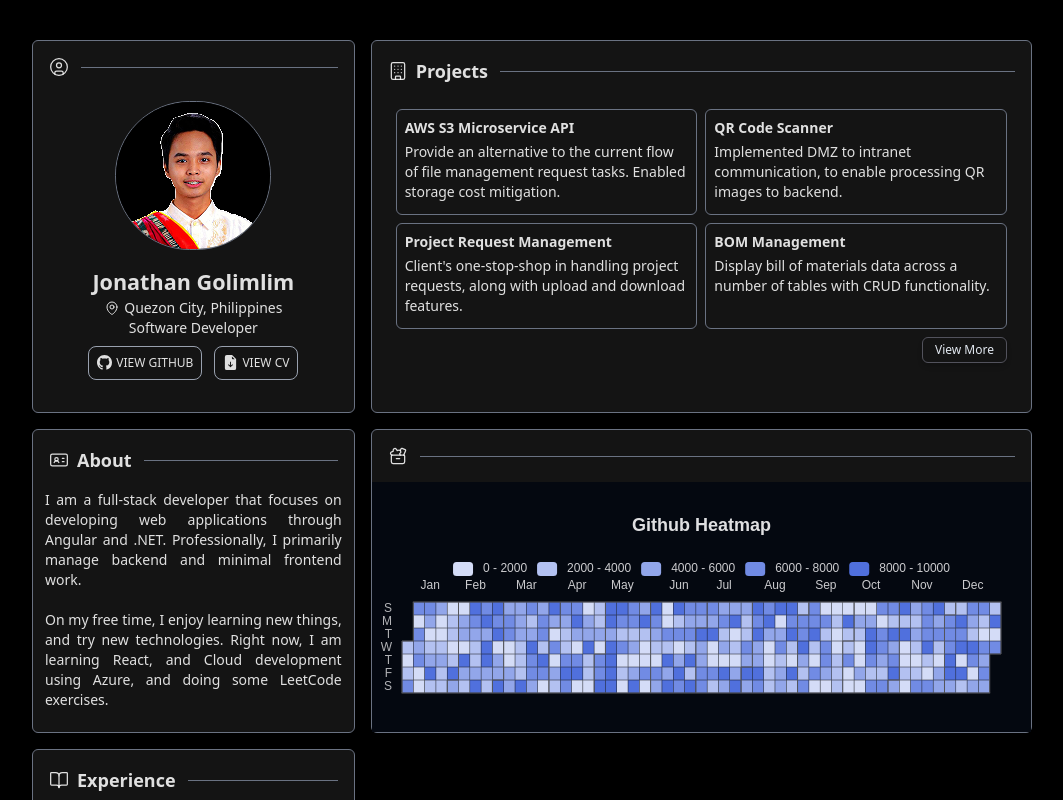
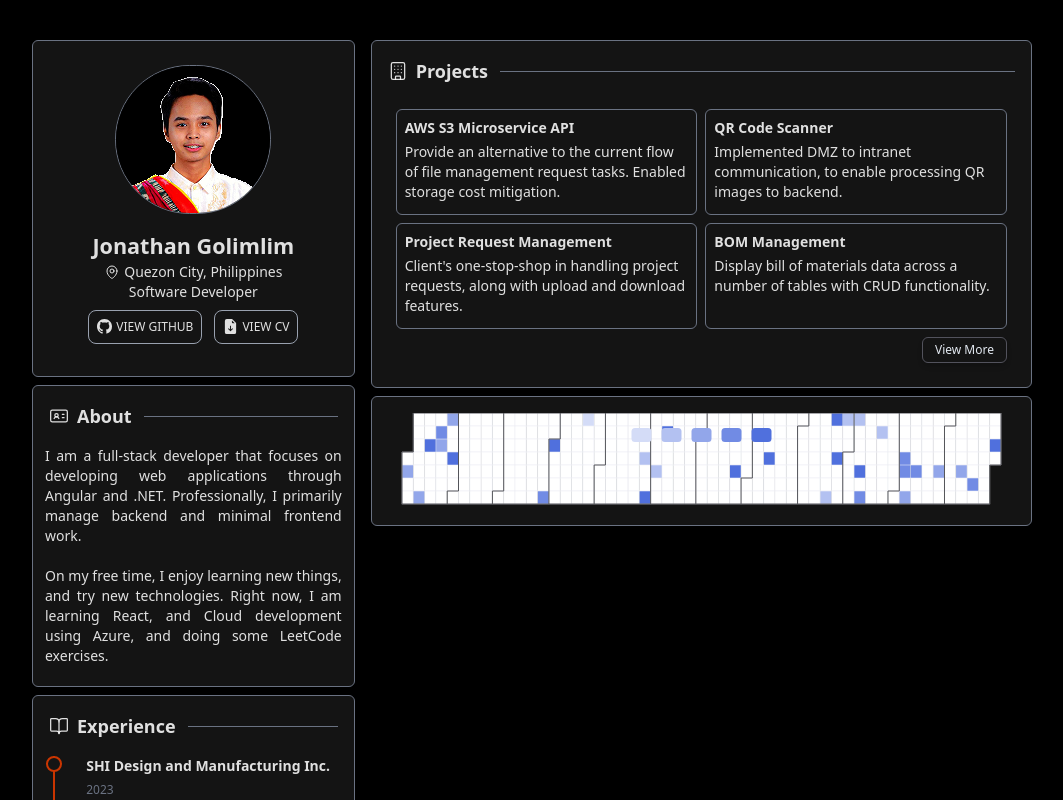
Before and after one commit to jobearry/Portfolio_Dashboard, a React (Vite) app in the folder resume-web/: page /home in a window 1280 px wide. Shown: the top 800 px of the page, without its empty margins (108-1171 px from the left). Built offline with nearby package versions, Linux system fonts and the light colour scheme; no server answers.

Commit message:
customize heatmap to only show the chart (without labels)

```diff
--- a/resume-web/src/components/common/block.tsx
+++ b/resume-web/src/components/common/block.tsx
@@ -7,22 +7,21 @@ export interface BlockProps {
   children?: ReactNode | (() => ReactNode)
   className?: string
   gridClass?: string
+
+  hasHeader?: boolean | null
 }
 
-export const Block = ({title, icon, description, children, className, gridClass}: BlockProps) => {
+export const Block = ({title, icon, description, children, className, gridClass, hasHeader}: BlockProps) => {
   return (
-    <div className={`
-        border-gray-500 rounded-sm bg-[#141414] m-2
-        ${gridClass}
-        ${className}`
-      } >
-      <div className="m-4 flex items-center gap-3">
+    <div className={`border-gray-500 rounded-sm bg-[#141414] m-2 ${gridClass} ${className}`} >
+      {hasHeader? <div className="m-4 flex items-center gap-3">
         <span className="font-bold text-lg text-start flex items-center gap-2">
           {icon}
           {title}
         </span>
         <div className="flex-1 border-t border-gray-500"></div>
-      </div>
+      </div> : null}
+
       <p className="text-start mx-5 my-4 text-sm">
         {description}
       </p>
--- a/resume-web/src/components/ui/chart.tsx
+++ b/resume-web/src/components/ui/chart.tsx
@@ -7,7 +7,7 @@ export const Heatmap: React.FC = () => {
 
   useEffect(() => {
     if (chartRef.current) {
-      chartInstance.current = echarts.init(chartRef.current, "dark");
+      chartInstance.current = echarts.init(chartRef.current);
       const year = new Date().getFullYear().toString()
 
       const getVirtualData = (year: string) => {
@@ -25,22 +25,20 @@ export const Heatmap: React.FC = () => {
       }
 
      const option: echarts.EChartsOption = {
-      title: {
-        top: 30,
-        left: 'center',
-        text: 'Github Heatmap'
-      },
+      title: {},
       tooltip: {},
       visualMap: {
         min: 0,
-        max: 10000,
+        max: 1000,
         type: 'piecewise',
         orient: 'horizontal',
         left: 'center',
-        top: 65
+        top: 0,
+        bottom: 0,
+        showLabel: false
       },
       calendar: {
-        top: 120,
+        top: 0,
         left: 30,
         right: 30,
         cellSize: ['auto', 13],
@@ -48,13 +46,18 @@ export const Heatmap: React.FC = () => {
         itemStyle: {
           borderWidth: 0.5
         },
-        yearLabel: { show: false }
+        yearLabel: { show: false },
+        monthLabel: { show: false },
+        dayLabel: { show: false },
+
       },
       series: {
         type: 'heatmap',
         coordinateSystem: 'calendar',
-        data: getVirtualData(year)
+        data: getVirtualData(year),
+        label: {show: false}
       }
+
     };
 
       chartInstance.current.setOption(option);
@@ -69,5 +72,5 @@ export const Heatmap: React.FC = () => {
     }
   }, []);
 
-  return <div ref={chartRef} className="w-full h-[250px] grid place-items-center" />;
+  return <div ref={chartRef} className="w-full h-28 grid place-items-center" />;
 };
--- a/resume-web/src/pages/home/Home.tsx
+++ b/resume-web/src/pages/home/Home.tsx
@@ -1,17 +1,31 @@
 import { Block } from "@/components/common/block";
-import { BlockContent } from "@/pages/home/constants/content.constants";
+import { BlockContent, SideBlockContent } from "@/pages/home/constants/content.constants";
 
 const Home = () => {
   return (
-    <section className='flex justify-center scroll-smooth p-8' >
-      <div className="grid md:grid-cols-6">
+    <section className='grid md:grid-cols-6 scroll-smooth p-8' >
+      <div className="w-full col-span-full md:col-span-2">
+        {SideBlockContent.map((sideblock) => (
+          <Block key={sideblock.id} className={`border ${sideblock.className}`}
+            id={sideblock.id}
+            title={sideblock.title}
+            icon={sideblock.icon}
+            description={sideblock.description}
+            gridClass={sideblock.gridClass}
+            hasHeader={sideblock.hasHeader}>
+              {sideblock.children}
+          </Block>
+        ))}
+      </div>
+      <div className="w-full col-span-full md:col-span-4">
         {BlockContent.map((block) => (
           <Block key={block.id} className={`border ${block.className}`}
             id={block.id}
             title={block.title}
             icon={block.icon}
             description={block.description}
-            gridClass={block.gridClass}>
+            gridClass={block.gridClass}
+            hasHeader={block.hasHeader}>
               {block.children}
           </Block>
         ))}
--- /dev/null
+++ b/resume-web/src/pages/home/components/side-section.tsx
@@ -0,0 +1,7 @@
+export const SideSection: React.FC = () => {
+  return (
+    <div>
+
+    </div>
+  )
+}
--- a/resume-web/src/pages/home/constants/content.constants.tsx
+++ b/resume-web/src/pages/home/constants/content.constants.tsx
@@ -2,7 +2,7 @@ import type { BlockProps } from "@/components/common/block";
 import { Timeline, type TimelineEvent } from "@/pages/home/components/timeline";
 import { corpoProjects } from "../../../lib/constants/project.constants";
 import { TechStack } from "@/pages/home/components/TechStack";
-import { BookOpen, Building, CircleUser, IdCard, ToolCase } from "lucide-react";
+import { BookOpen, Building, ChartArea, CircleUser, IdCard, ToolCase } from "lucide-react";
 import { ProjectHighlights } from "@/pages/home/components/ProjectHighlights";
 import { Profile } from "../components/profile/Profile";
 import { Heatmap } from "@/components/ui/chart";
@@ -24,19 +24,19 @@ export const TimelineEvents: TimelineEvent[] = [
     description: 'Finished Senior High School (STEM)'
   },
 ];
-
-export const BlockContent: BlockProps[] = [
+export const SideBlockContent: BlockProps[] = [
   {
-    id: "block_1",
+    id: "side_block_1",
     title: "",
     icon: <CircleUser size={20} strokeWidth={1.5}/>,
     children: () => <Profile className={"md:justify-evenly"}/>,
-    gridClass: "md:col-span-2"
+    // gridClass: "md:col-span-2"
   },
   {
-    id: "block_1",
+    id: "side_block_2",
     title: "About",
     icon: <IdCard size={20} strokeWidth={1.5}/>,
+    hasHeader: true,
     children: () =>
       <div className="m-3 mb-5 text-justify text-sm">
         <p>
@@ -49,43 +49,49 @@ export const BlockContent: BlockProps[] = [
           Right now, I am learning React, and Cloud development using Azure, and doing some LeetCode exercises.
         </p>
       </div>,
-    gridClass: "md:col-span-2 md:row-start-2 md:col-start-1"
+    // gridClass: "md:col-span-2 md:row-start-2 md:col-start-1"
   },
   {
-    id: "block_2",
+    id: "side_block_3",
     title: "Experience",
     icon: <BookOpen size={20} strokeWidth={1.5}/>,
+    hasHeader: true,
     children: () => <Timeline events={TimelineEvents} />,
-    gridClass: "md:col-span-2 md:row-start-3 md:col-start-1"
+    // gridClass: "md:col-span-2 md:row-start-3 md:col-start-1"
   },
   {
-    id: "block_3",
+    id: "side_block_4",
+    title: "Tech Stack",
+    icon: <ToolCase size={20} strokeWidth={1.5}/>,
+    hasHeader: true,
+    children: () => <TechStack/>,
+    // gridClass: `md:col-span-2 md:row-start-4 md:col-start-1`
+  },
+]
+export const BlockContent: BlockProps[] = [
+  {
+    id: "main_block_1",
     title: "Projects",
     icon: <Building size={20} strokeWidth={1.5}/>,
+    hasHeader: true,
     children: () => <ProjectHighlights events={corpoProjects}></ProjectHighlights>,
-    gridClass: "md:col-span-4"
+    // gridClass: "md:col-span-4"
   },
+
   {
-    id: "block_4",
-    title: "Tech Stack",
-    icon: <ToolCase size={20} strokeWidth={1.5}/>,
-    children: () => <TechStack/>,
-    gridClass: `md:col-span-2
-       md:row-start-4 md:col-start-1`
-  },
-  {
-    id: "block_5",
+    id: "main_block_2",
     title: "",
-    icon: <ToolCase size={20} strokeWidth={1.5}/>,
+    icon: <ChartArea size={20} strokeWidth={1.5}/>,
+    hasHeader: false,
     children: () =>
       <Heatmap></Heatmap>,
-    gridClass: "md:col-span-4"
+    // gridClass: "md:col-span-4"
   },
   // {
   //   id: "block_6",
   //   title: "Feedback",
   //   icon: <MessageSquare size={20} strokeWidth={1.5}/>,
   //   children: () => <CommentLoader/>,
-  //   gridClass: ""
+  // //   gridClass: ""
   // },
 ]
```
